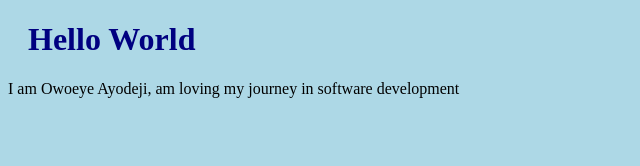
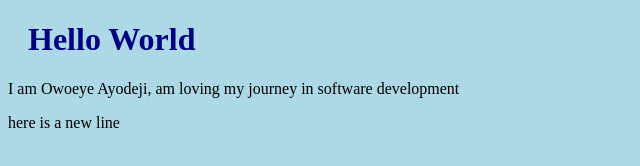
Before and after one commit to Sammorad/myproject_01, a plain HTML site: page index.html in a window 1280 px wide. Shown: the whole page, without its empty margins (0-640 px from the left). Drawn offline with Linux system fonts and the light colour scheme.

Commit message:
I updated my lines

```diff
--- a/index.html
+++ b/index.html
@@ -9,5 +9,6 @@
     <body>
         <h1>Hello World</h1>
         <p> I am Owoeye Ayodeji, am loving my journey in software development</p>
+        <p>here is a new line</p>
     </body>
 </html>
```
